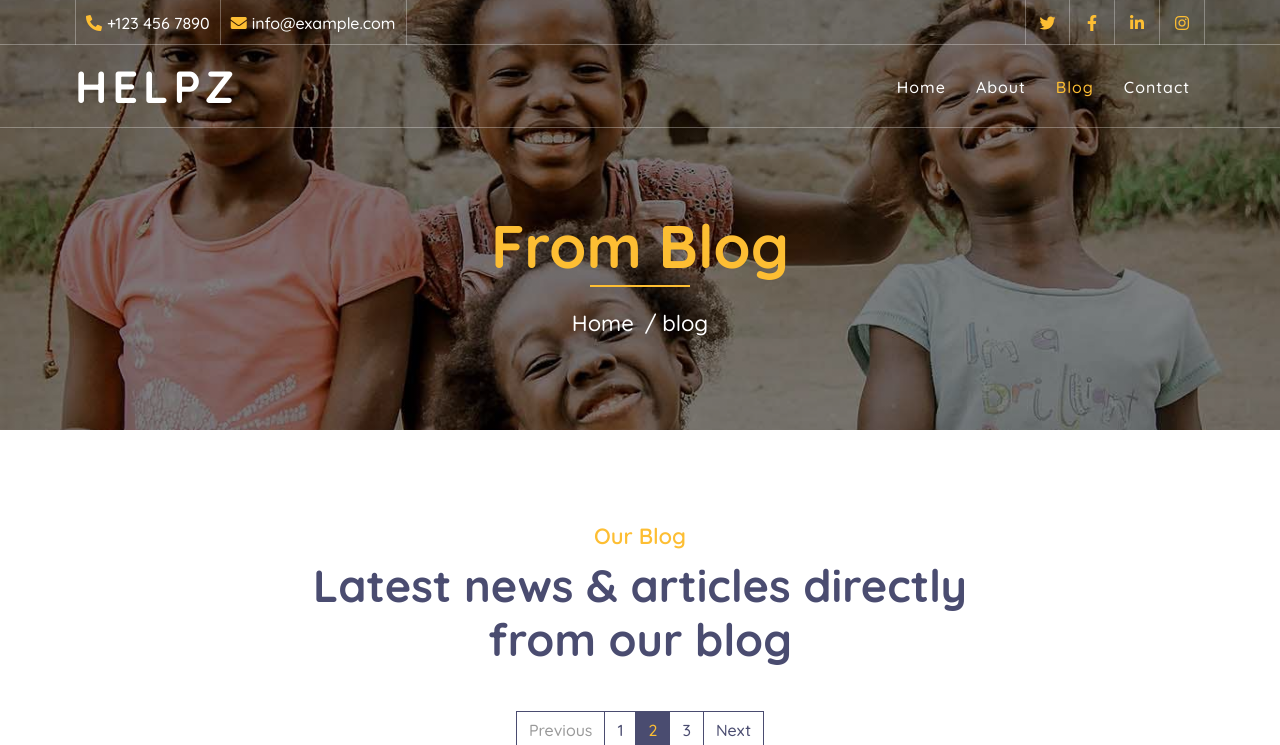
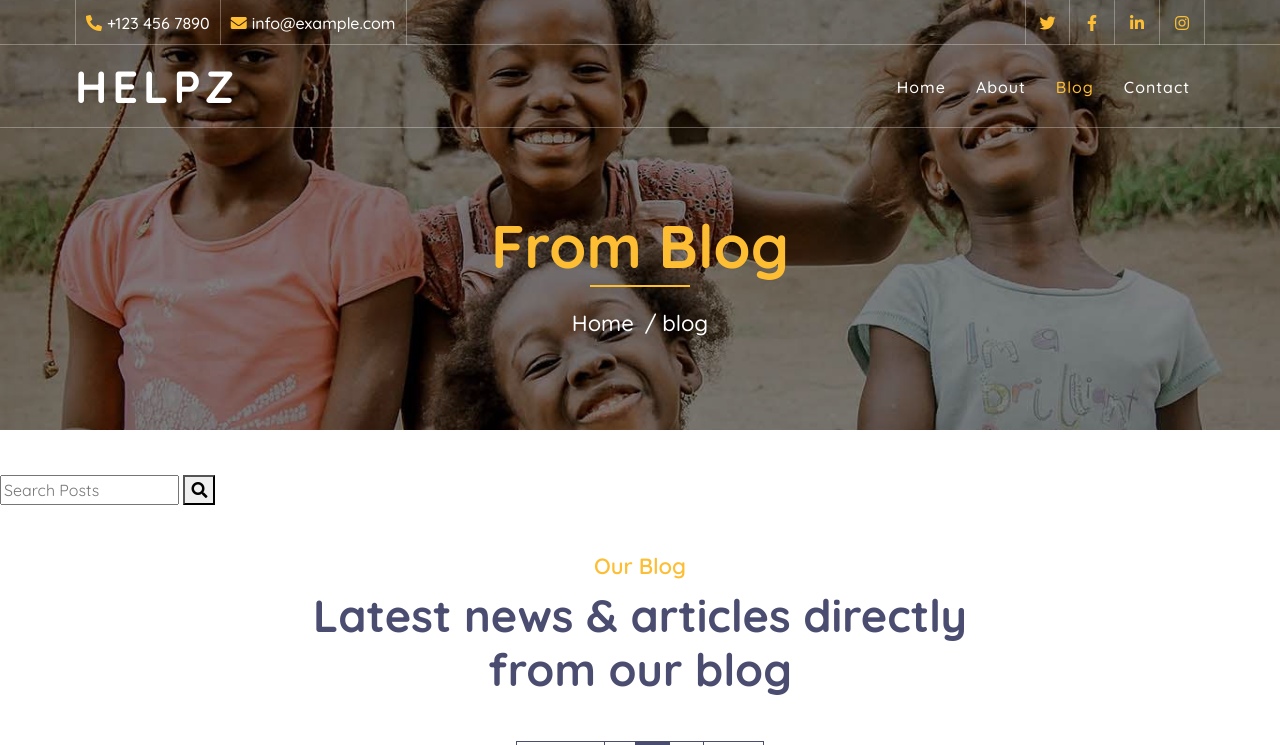
Before and after one commit to mamad-azimi-jozani/charity_django_blog, a Django app: page /blog/ in a window 1280 px wide. Shown: the top 745 px of the page. Run offline with Django 3.2, Linux system fonts and the light colour scheme; data that the repository does not hold is empty; some libraries are stand-ins or nearby versions.

Commit message:
added search field for searching post

```diff
--- a/templates/blog/blog.html
+++ b/templates/blog/blog.html
@@ -15,6 +15,12 @@
 
         {% block content %}
 
+        <div class="single-sidebar-widget search-widget">
+            <form class="search-form" action="{% url 'blog:search' %}">
+                <input placeholder="Search Posts" name="s" type="text" onfocus="this.placeholder = ''" onblur="this.placeholder = 'Search Posts'" >
+                <button type="submit"><i class="fa fa-search"></i></button>
+            </form>
+        </div>
         <!-- Blog Start -->
         <div class="blog">
             <div class="container">
```
